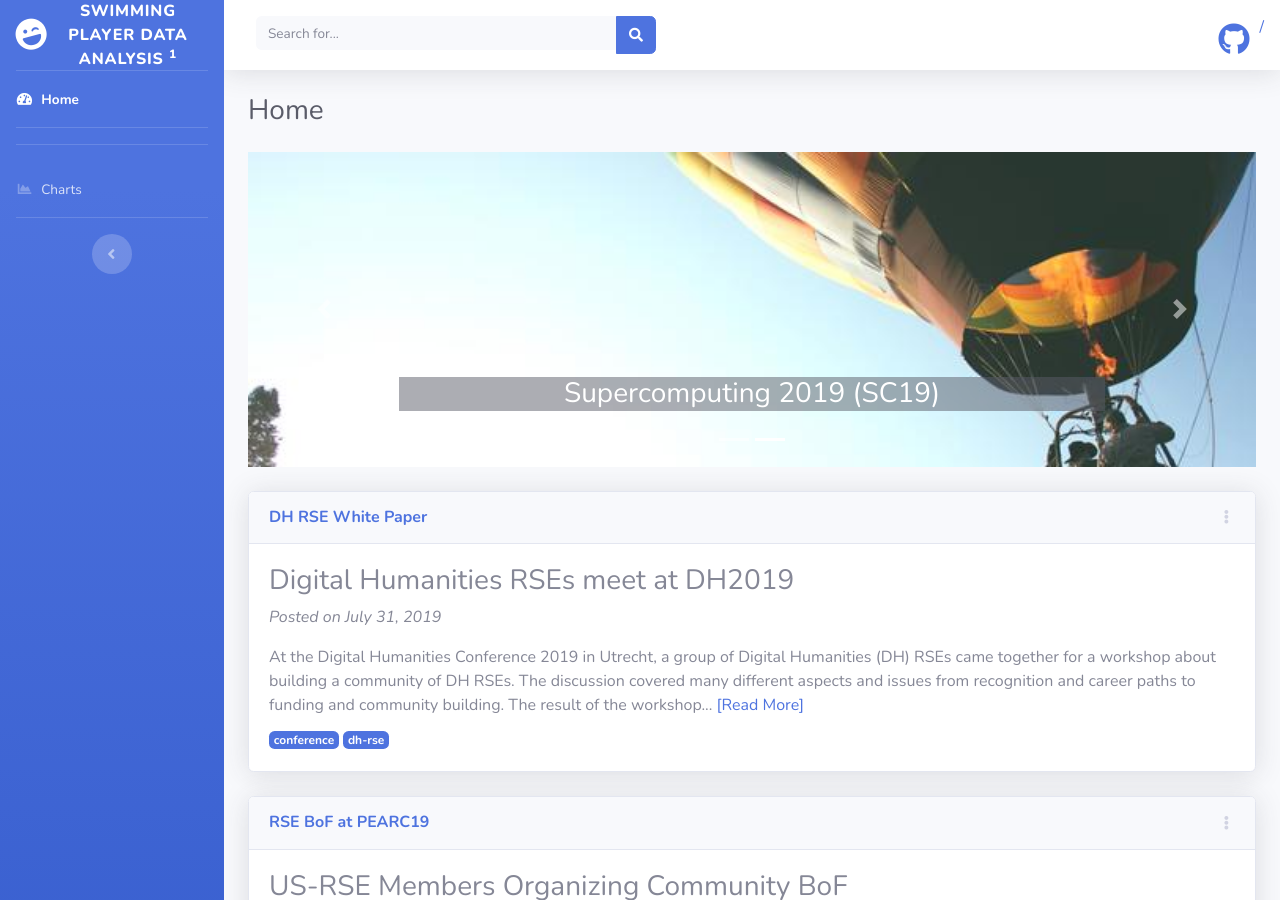
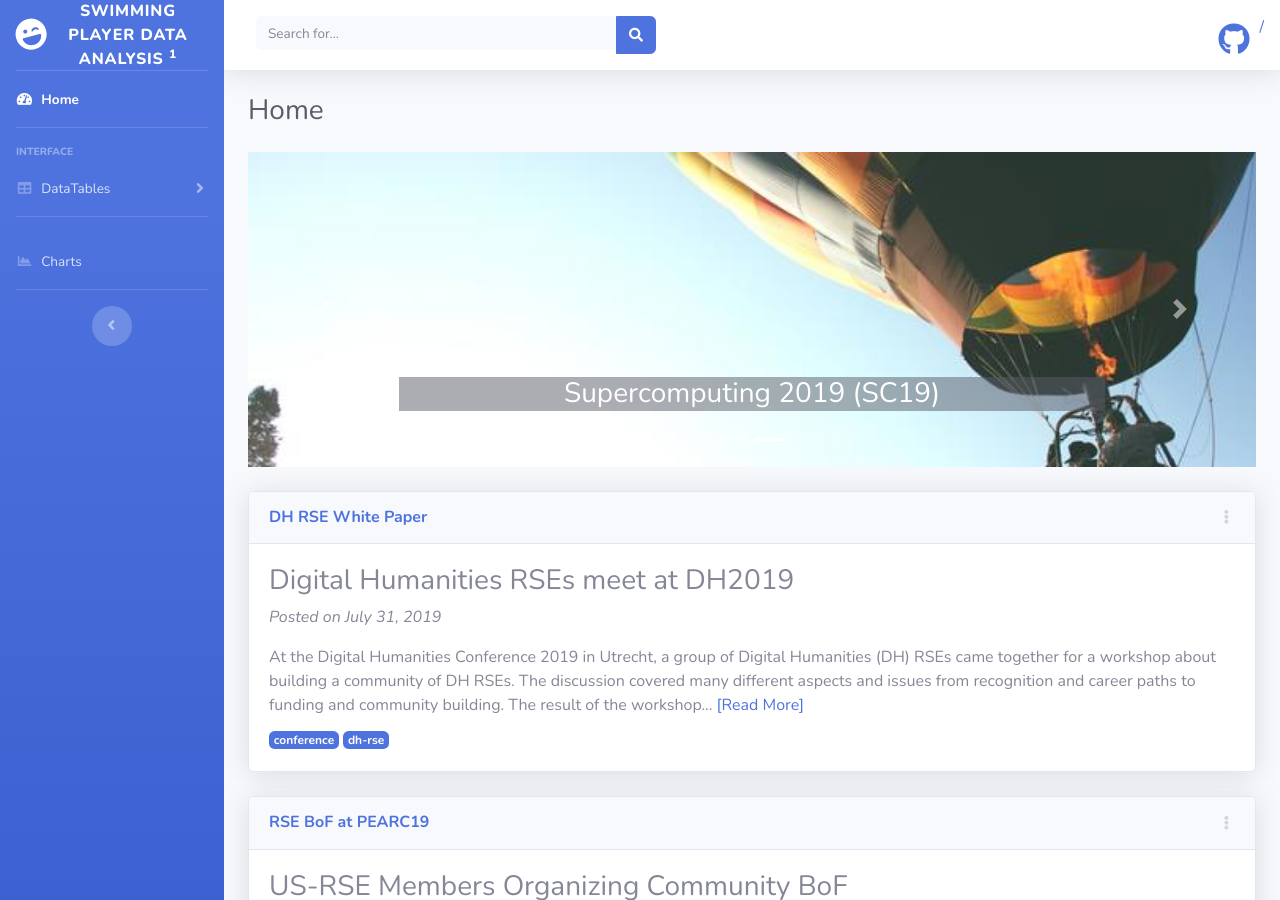
Before and after one commit to tpckenny1/tpckenny1.github.io, a Jekyll site: the page built from index.html, in a window 1280 px wide and 900 px high. Built offline with Jekyll 4.4.1, drawn with Linux system fonts in a browser that asks for light colours; nearby versions of some CDN libraries; the list of posts is cut into pages by our own code.

Commit message:
update route

```diff
--- a/_data/toc.yml
+++ b/_data/toc.yml
@@ -1,13 +1,15 @@
 - title: Home
   icon: fa-tachometer-alt
   url: /
-- title: DataTables
-  icon: fa-table
-  children:
-  - title: CollegeStudents
-    url: docs/c/
-  - title: HighSchoolStudents
-    url: docs/highschool/
+- title: Interface
+  links:
+  - title: DataTables
+    icon: fa-table
+    children:
+    - title: CollegeStudents
+      url: docs/college/
+    - title: HighSchoolStudents
+      url: docs/highschool/
 - title: Charts
   icon: fa-chart-area
   url: docs/charts/
```
